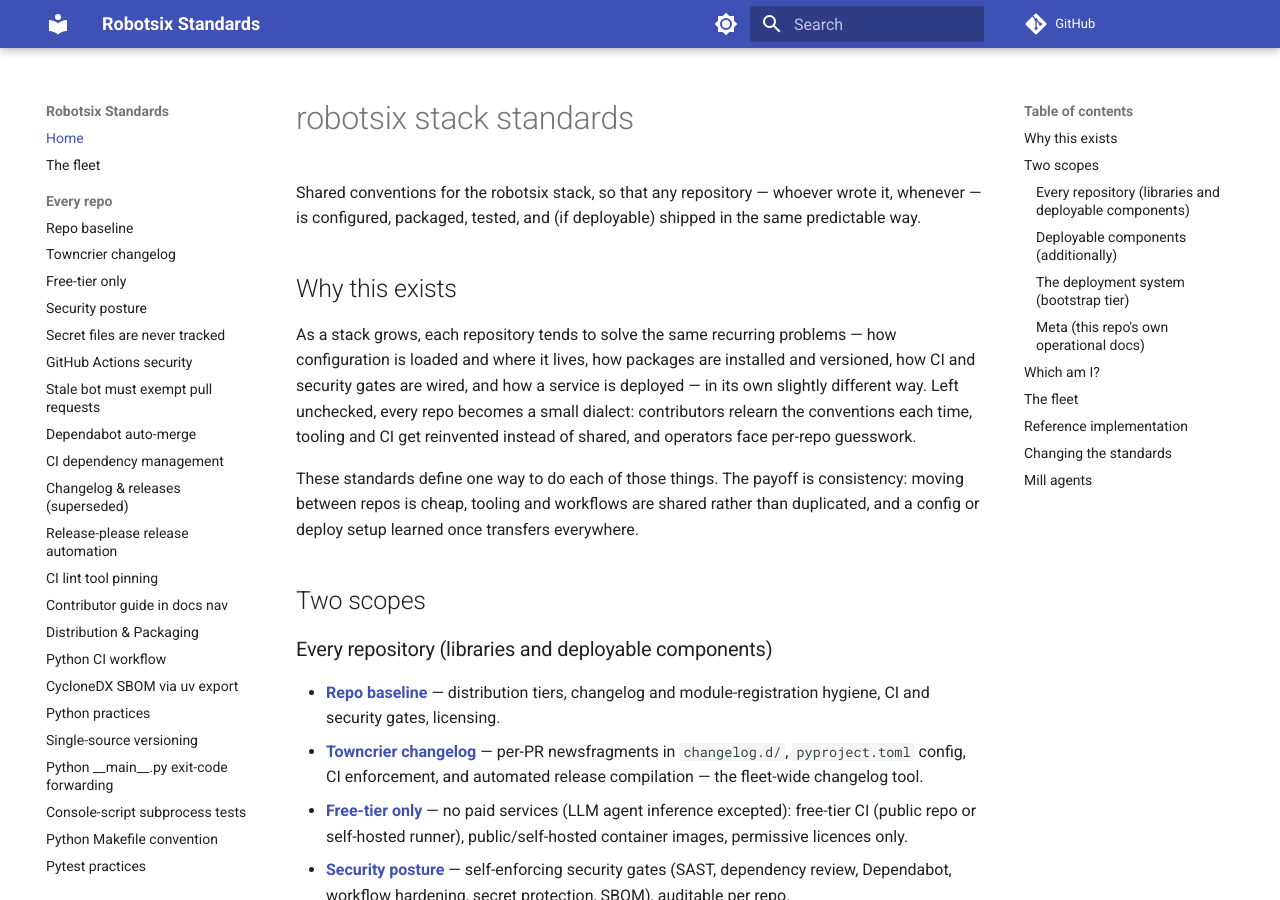
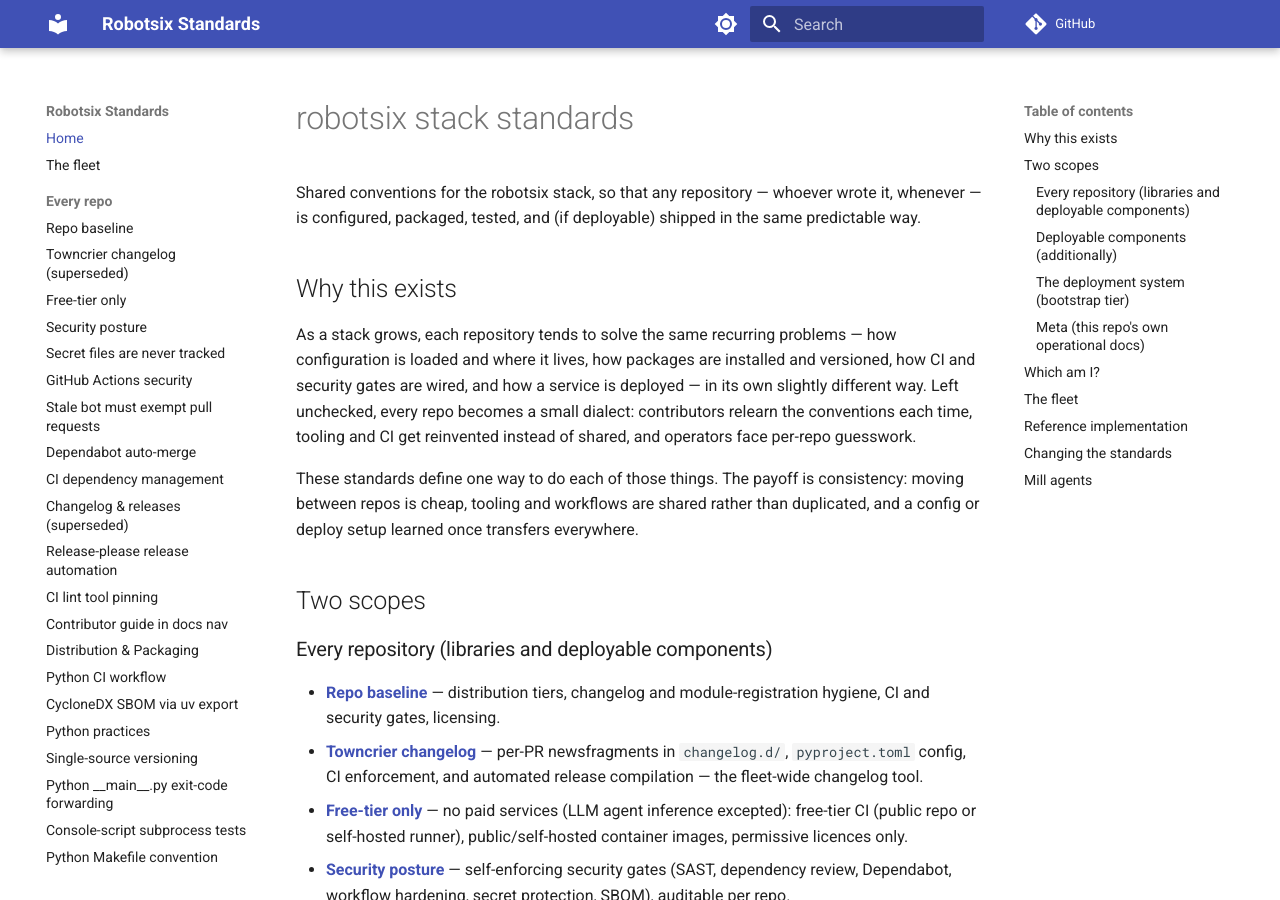
Before and after one commit to damien-robotsix/robotsix-standards, an MkDocs documentation site: the page built from docs/index.md, in a window 1280 px wide and 900 px high. Built offline with MkDocs 1.6.1 and Material for MkDocs 9.7.7, drawn with Linux system fonts in a browser that asks for light colours; comment, search, counter and statistics services are not loaded.

Commit message:
docs: annotate the towncrier nav entry as superseded (#321)

```diff
--- a/mkdocs.yml
+++ b/mkdocs.yml
@@ -71,7 +71,7 @@ nav:
   - The fleet: fleet.md
   - Every repo:
       - Repo baseline: repo-baseline.md
-      - Towncrier changelog: towncrier.md
+      - Towncrier changelog (superseded): towncrier.md
       - Free-tier only: free-tier-only.md
       - Security posture: security-posture.md
       - Secret files are never tracked: secret-files-are-never-tracked.md
```
